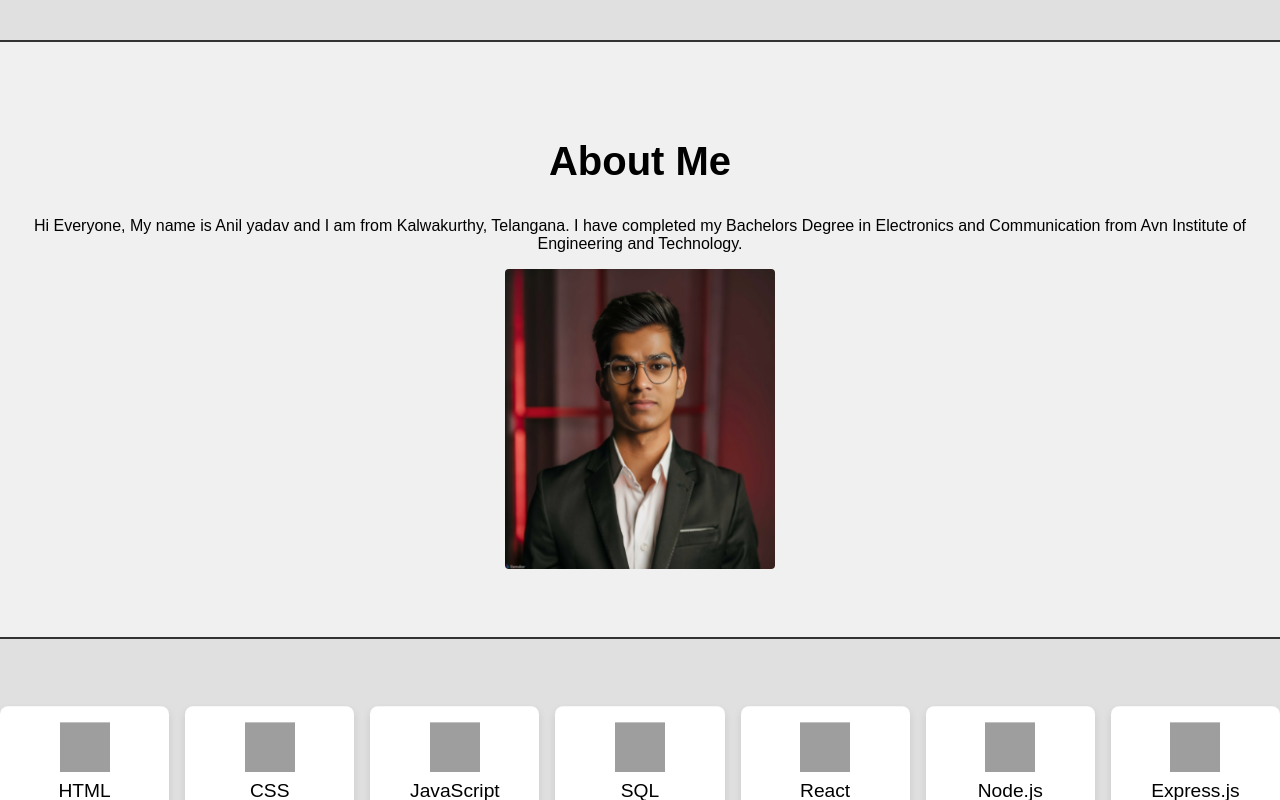
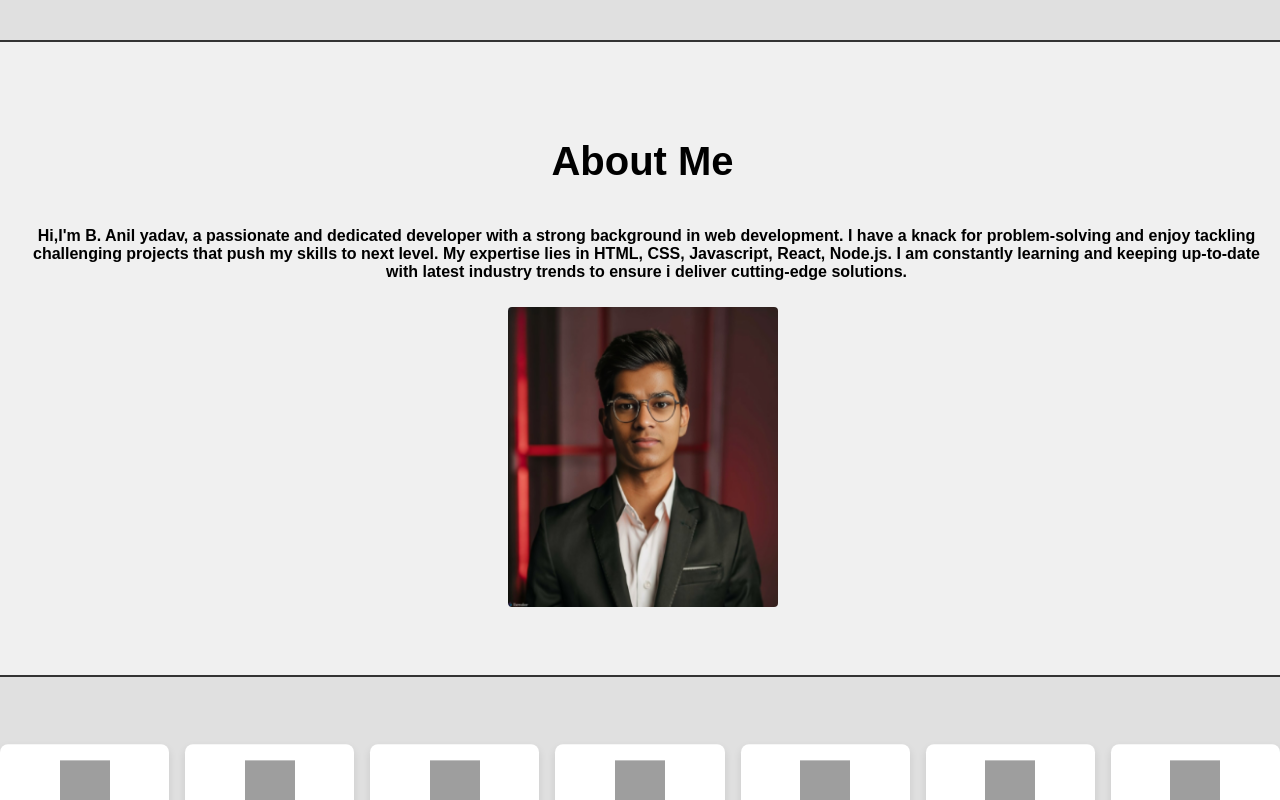
Before and after one commit to anilyadav393/anilprtfolio6, a React (Create React App) app: page / in a window 1280 px wide. Shown: the part 760-1560 px from the top of the page. Built offline with nearby package versions, Linux system fonts and the light colour scheme; grey boxes are pictures that could not be loaded; the HTML template or start-up script is replaced by a standard one.

Commit message:
first commit

```diff
--- a/src/components/About.js
+++ b/src/components/About.js
@@ -9,7 +9,10 @@ const About = () => {
     <Section id="about">
       <Container>
         <h2>About Me</h2>
-        <p>Hi Everyone, My name is Anil yadav and I am from Kalwakurthy, Telangana. I have completed my Bachelors Degree in Electronics and Communication from Avn Institute of Engineering and Technology.</p>
+        <p>Hi,I'm B. Anil yadav, a passionate and dedicated developer with a strong background in web development.
+
+        I have a knack for problem-solving and enjoy tackling challenging projects that push my skills to next level.
+        My expertise lies in HTML, CSS, Javascript, React, Node.js. I am constantly learning and keeping up-to-date with latest industry trends to ensure i deliver cutting-edge solutions.</p>
         <img alt = "Anil-img" src = {photo}/>
       </Container>
     </Section>
@@ -23,13 +26,21 @@ const Section = styled.section`
 `;
 
 const Container = styled.div`
+margin-left:5px;
+margin-right;5px;
   text-align: center;
   h2 {
     font-size: 2.5rem;
+    color:dark-blue;
 
   }
     p{
-    color:dark-blue;
+    color:light-blue;
+    font-weight:bold;
+    margin-left:8px;
+margin-right;8px;
+padding:10px;
+
     }
     img{
     height : 300px;
--- a/src/components/Projects.js
+++ b/src/components/Projects.js
@@ -101,6 +101,7 @@ const ProjectCard = styled.div`
   a {
     color: #333;
     text-decoration: underline;
+    color:#ffffff;
   }
 `;
 
```
